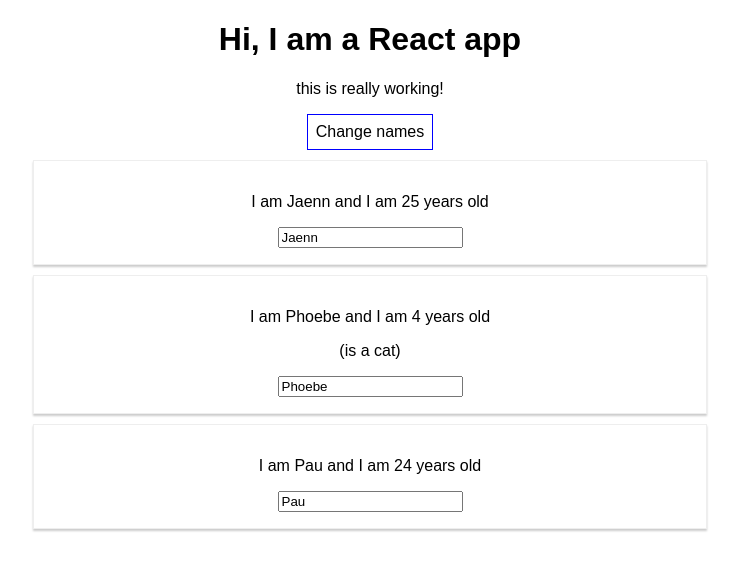
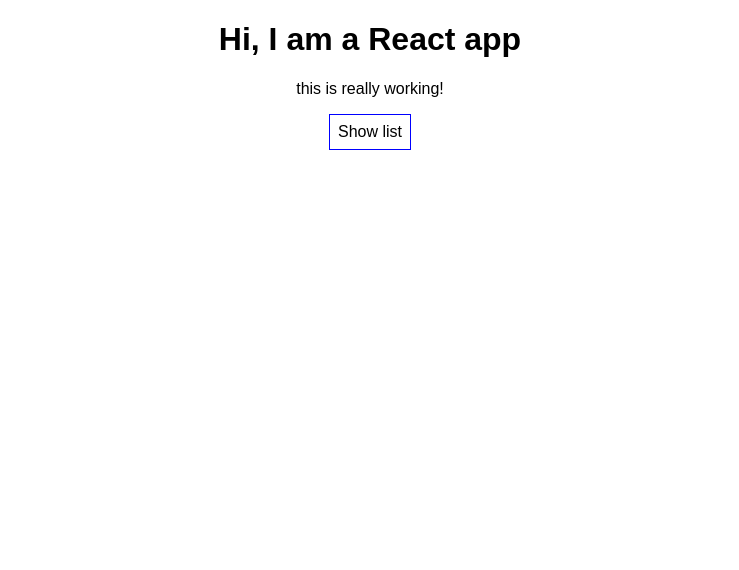
Before and after one commit to JaennPB/react-course, a React (Create React App) app: page / in a window 1280 px wide. Shown: the top 570 px of the page, without its empty margins (270-1009 px from the left). Built offline with nearby package versions, Linux system fonts and the light colour scheme.

Commit message:
initial commit

```diff
--- a/src/App.js
+++ b/src/App.js
@@ -2,10 +2,7 @@
 import "./App.css";
 import Person from "./Person/Person.js";
 
-// component must always return JSX or somethig to render
-// class based component
 class App extends Component {
-  // property object 'state' can only be accessed in class based components
   state = {
     // !!! changes to state trigger UI update !!!
     persons: [
@@ -13,11 +10,10 @@
       { name: "Phoebe", age: 4 },
       { name: "Pau", age: 24 },
     ],
-    otherProp: "will be left untouched",
+    showPersons: false,
   };
 
   switchNameHandler = (name) => {
-    // console.log("was clicked");
     // DON'T DO THIS: this.state.persons[0].name = 'Jay'
     this.setState({
       // will merge only changed values with state
@@ -27,6 +23,11 @@
         { name: "Pau", age: 25 },
       ],
     });
+  };
+
+  togglePersonsHandler = () => {
+    const show = this.state.showPersons;
+    this.setState({ showPersons: !show });
   };
 
   changeNameHandler = (e) => {
@@ -55,12 +56,11 @@
       <div className="App">
         <h1>Hi, I am a React app</h1>
         <p>this is really working!</p>
-        <button
-          onClick={this.switchNameHandler.bind(this, "JAY!!!")}
-          style={style}
-        >
-          Change names
+        <button onClick={this.togglePersonsHandler} style={style}>
+          Show list
         </button>
+        {this.state.showPersons ? (
+          <div>
             <Person
               name={this.state.persons[0].name}
               age={this.state.persons[0].age}
@@ -79,15 +79,10 @@
               click={this.switchNameHandler.bind(this, "JAY!!!")}
             />
           </div>
+        ) : null}
+      </div>
     );
-    // *** this is what the JSX above will be compiled to
-    // return React.createElement(
-    //   "div",
-    //   null,
-    //   React.createElement("h1", { className: "App" }, "Does this work now?")
-    // );
   }
 }
 
-// react listens for changes in STATE and PROPS, they will TRIGGER a RENDER or 'react' to changes made, and will update UI accordingly
 export default App;
```
Lines whose indentation alone changed are shown as unchanged.
